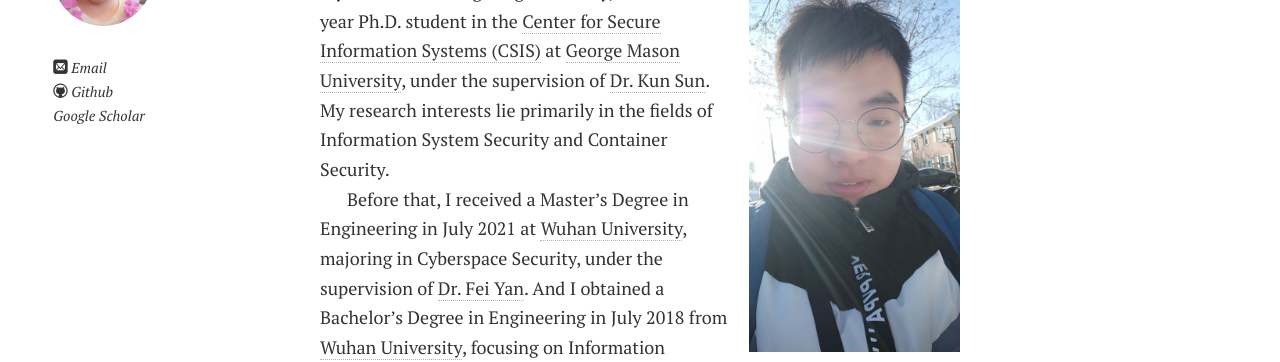
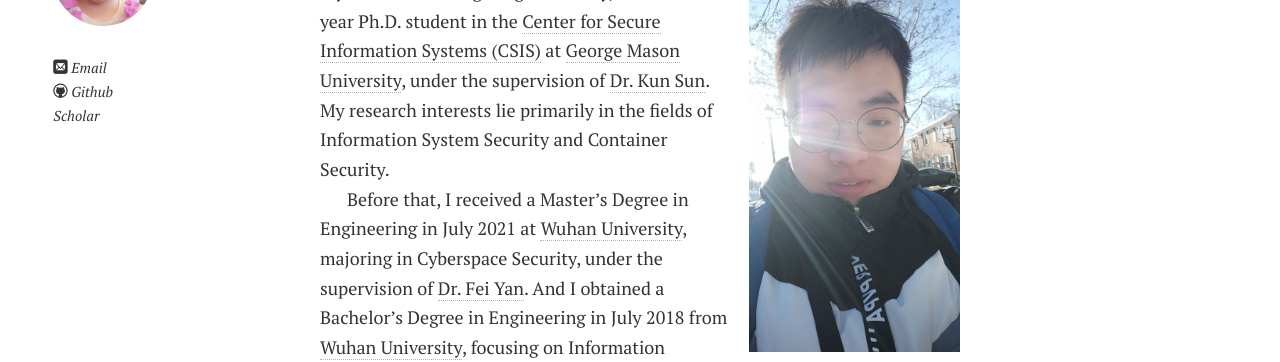
Before and after one commit to YunlongXing/HomePage, a Jekyll site: the page built from docs/index.md, in a window 1280 px wide. Shown: the part 182-544 px from the top of the page. Built offline with Jekyll 4.4.1, drawn with Linux system fonts in a browser that asks for light colours; nearby versions of some CDN libraries; a style sheet for code colours, icons or effects is not loaded; our own code applies the rules of GitHub Pages for plain Markdown files.

Commit message:
Update author-bio.html

```diff
--- a/docs/_includes/author-bio.html
+++ b/docs/_includes/author-bio.html
@@ -10,4 +10,4 @@
 {% if site.owner.github %}<p style="text-indent:0;"><a href="https://github.com/{{ site.owner.github }}"><i class="icon-github"></i> Github</a></p>{% endif %}
 {% if site.owner.lastfm %}<p style="text-indent:0;"><a href="https://lastfm.com/{{ site.owner.lastfm }}"><i class="icon-lastfm"></i> Last.fm</a></p>{% endif %}
 {% if site.owner.tumblr %}<p style="text-indent:0;"><a href="https://{{ site.owner.tumblr }}.tumblr.com"><i class="icon-tumblr"></i> Tumblr</a></p>{% endif %}
-{% if site.owner.scholar%}<p style="text-indent:0;"><a href="{{ site.owner.scholar}}"><i class="ai ai-google-scholar-square"></i> Google Scholar</a></p>{% endif %}
+{% if site.owner.scholar%}<p style="text-indent:0;"><a href="{{ site.owner.scholar}}"><i class="ai ai-google-scholar-square"></i> Scholar</a></p>{% endif %}
```
